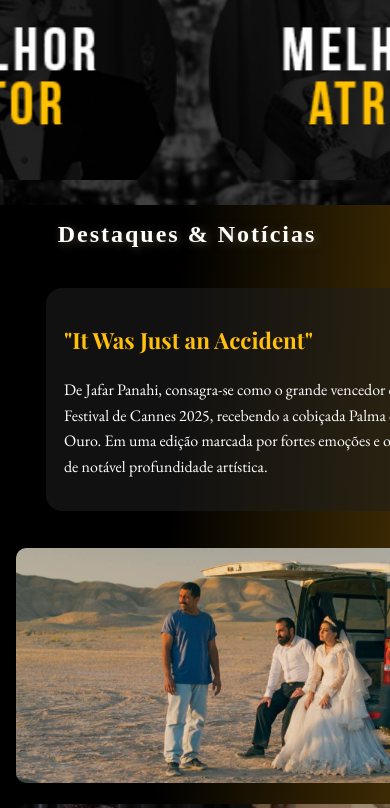
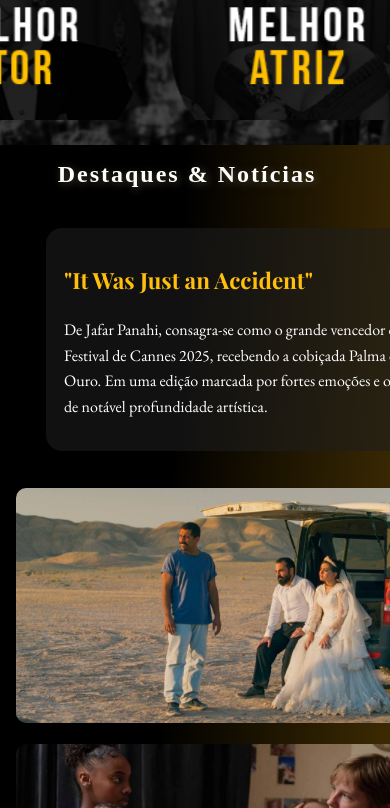
Before and after one commit to Matheus-Ceciliano/Oscar, a plain HTML site: page index.html in a window 390 px wide. Shown: the part 135-943 px from the top of the page. Drawn offline with nearby package versions, Linux system fonts and the light colour scheme; a web font is replaced by a local one.

Commit message:
Update index.css

```diff
--- a/Css/index.css
+++ b/Css/index.css
@@ -1501,3 +1501,36 @@ h3 {
     width: 82vw;
   }
 }
+
+/* ===== AJUSTE FINO CARROSSEL NO CELULAR ===== */
+@media (max-width: 768px) {
+
+  #banner {
+    height: 200px;          /* área menor */
+    padding: 8px 0;
+    overflow: hidden;       /* nada passa da tela */
+    display: flex;
+    align-items: center;
+  }
+
+  .carrossel-wrapper {
+    width: 100%;
+  }
+
+  .carrossel-container {
+    gap: 12px;              /* menos espaço entre cards */
+  }
+
+  .carrossel-menu {
+    width: 65vw;            /* card bem menor que a tela */
+    max-width: 65vw;
+    border-radius: 14px;
+  }
+
+  .carrossel-menu img {
+    width: 100%;
+    height: 150px;          /* imagem mais baixa */
+    object-fit: cover;
+    border-radius: 14px;
+  }
+}
```
